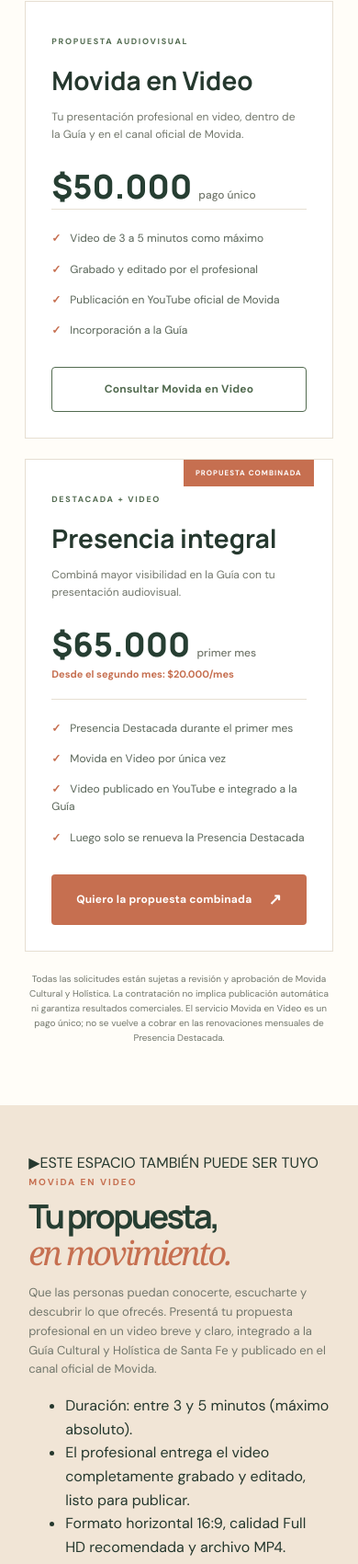
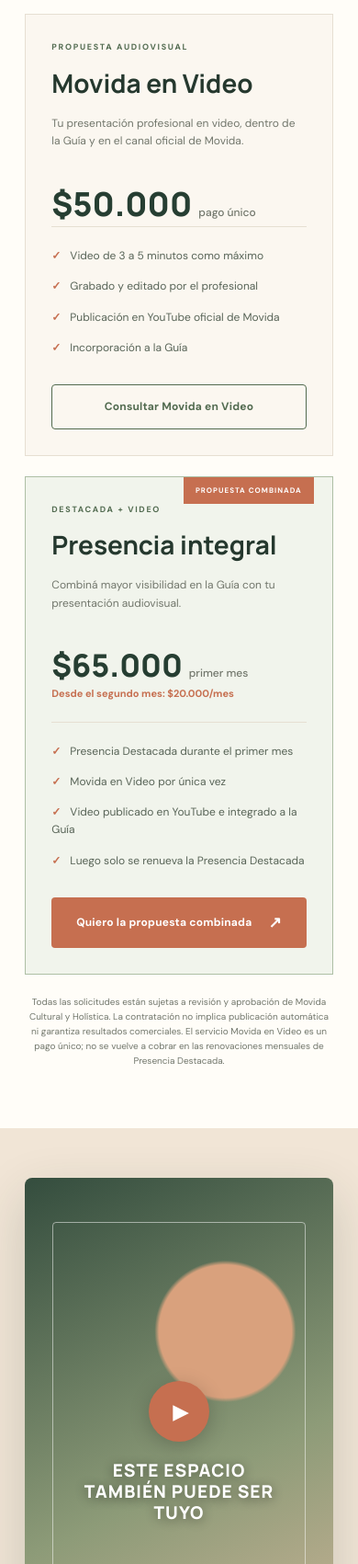
Before and after one commit to movidaculturalyholistica-argentina/guia-cultural-holistica-santa-fe, a plain HTML site: page index.html in a window 390 px wide. Shown: the part 4117-5818 px from the top of the page at 92% size. Drawn offline with Linux system fonts and the light colour scheme; no server answers.

Commit message:
Diseñar planes comerciales y sección audiovisual responsive

```diff
--- a/styles.css
+++ b/styles.css
@@ -35,3 +35,44 @@
     font-size: 10px;
   }
 }
+
+/* PLANES COMERCIALES Y MOViDA EN VIDEO */
+.plan-grid-four{grid-template-columns:repeat(2,minmax(0,1fr));max-width:1040px}
+.plan-grid-four .plan-card{display:flex;flex-direction:column}
+.plan-grid-four .plan-card ul{flex:1}
+.plan-card .annual{min-height:22px}
+.plan-video{background:#fbf7f0}
+.plan-combo{background:#f1f4ec;border-color:#aebfa5}
+.plan-combo .price{font-size:34px}
+.video-section-expanded{grid-template-columns:minmax(260px,.78fr) minmax(0,1.22fr);gap:clamp(28px,5vw,70px);padding:76px 10%;align-items:center}
+.video-poster{width:100%;max-width:390px;aspect-ratio:9/16;justify-self:center;position:relative;overflow:hidden;border-radius:8px;background:radial-gradient(circle at 65% 28%,#d9a17d 0 15%,transparent 16%),linear-gradient(155deg,#344d3e,#8d9b78 55%,#d9b99d);box-shadow:0 20px 55px #25382e30}
+.video-poster:before{content:"";position:absolute;inset:8% 9%;border:1px solid #ffffff80;border-radius:4px}
+.video-poster a{position:absolute;inset:0;display:flex;flex-direction:column;align-items:center;justify-content:center;gap:20px;color:white;text-align:center;padding:24px}
+.play-button{width:66px;height:66px;border-radius:50%;display:grid;place-items:center;padding-left:4px;background:#c66f50;color:white;font-size:23px;box-shadow:0 5px 22px #0003}
+.poster-caption{max-width:230px;font:800 clamp(19px,2vw,27px)/1.2 var(--display);letter-spacing:1px;text-shadow:0 2px 12px #0007}
+.video-copy .eyebrow{margin-bottom:12px}
+.video-copy h2{font-size:clamp(36px,4vw,52px)}
+.video-copy>p{max-width:650px}
+.video-requirements{padding-left:19px;margin:20px 0;color:#586457;font-size:12px}
+.video-requirements li{padding:5px 0}
+.video-requirements li::marker{color:var(--terra)}
+.video-note{font-size:11px!important;color:#77796d}
+.video-actions{display:flex;align-items:center;gap:24px;flex-wrap:wrap;margin-top:22px}
+@media(max-width:850px){
+ .plan-grid-four{grid-template-columns:repeat(2,minmax(0,1fr))}
+ .video-section-expanded{grid-template-columns:minmax(210px,.7fr) minmax(0,1.3fr);padding:58px 7%;gap:30px}
+ .video-poster{max-width:300px}
+}
+@media(max-width:620px){
+ .plan-grid-four{grid-template-columns:1fr}
+ .video-section-expanded{display:flex;flex-direction:column;padding:54px 7%;align-items:stretch}
+ .video-poster{width:min(100%,340px);max-width:none;align-self:center}
+ .video-copy h2{font-size:37px}
+ .video-actions{align-items:flex-start;flex-direction:column;gap:16px}
+}
+@media(max-width:380px){
+ .plan-grid-four .plan-card{padding:23px}
+ .video-poster{width:100%}
+ .video-copy h2{font-size:33px}
+ .video-requirements{font-size:11px}
+}
```
